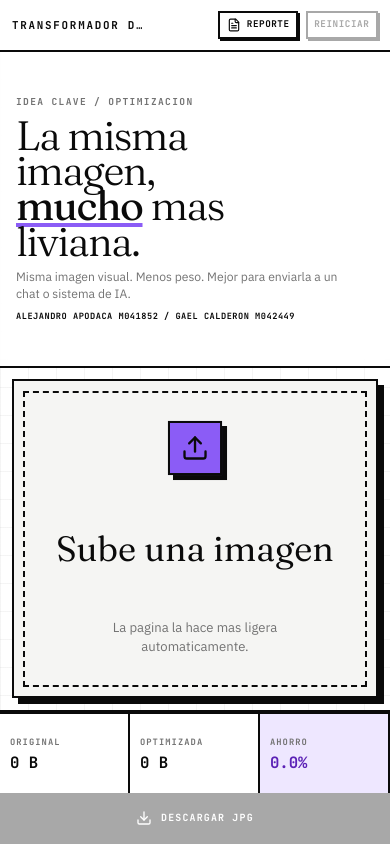
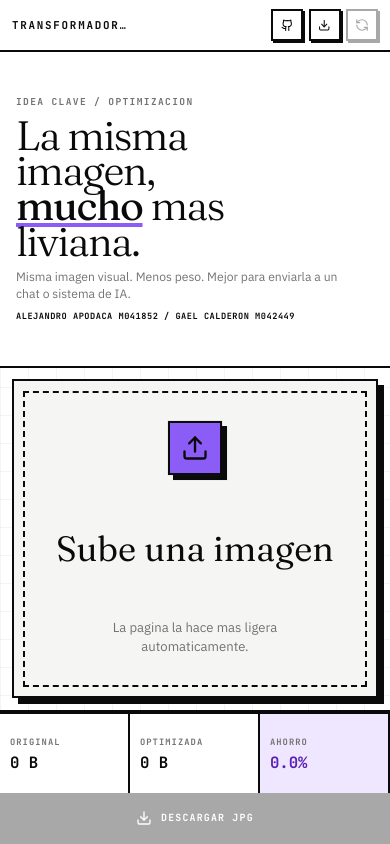
Before and after one commit to apoapps/proyecto-final-procesamiento-digital-senales, a React (Vite) app: page / in a window 390 px wide. Built offline with nearby package versions, Linux system fonts and the light colour scheme.

Commit message:
Add project links and mobile action icons

```diff
--- a/src/App.tsx
+++ b/src/App.tsx
@@ -1,5 +1,5 @@
 import { useRef, useState } from 'react';
-import { Download, FileText, Loader2, Upload } from 'lucide-react';
+import { Download, FileText, Github, Loader2, RefreshCcw, Upload } from 'lucide-react';
 import { formatBytes } from './metrics';
 import { processImageFile, type ProcessedImage, type ProcessingOptions } from './imageProcessing';
 
@@ -70,12 +70,18 @@ export function App() {
           <span>Alejandro Apodaca m041852 / Gael Calderon m042449</span>
         </div>
         <div className="topbar-actions">
+          <a href="https://github.com/apoapps/proyecto-final-procesamiento-digital-senales" target="_blank" rel="noreferrer">
+            <Github className="h-3.5 w-3.5" />
+            <span>GitHub</span>
+          </a>
           <a href="/reporte.pdf" download="reporte-transformador-imagenes.pdf">
-            <FileText className="h-3.5 w-3.5" />
-            Reporte
+            <FileText className="h-3.5 w-3.5 pdf-icon" />
+            <Download className="h-3.5 w-3.5 download-icon" />
+            <span>PDF</span>
           </a>
           <button type="button" onClick={reset} disabled={!image}>
-            Reiniciar
+            <RefreshCcw className="h-3.5 w-3.5" />
+            <span>Reiniciar</span>
           </button>
         </div>
       </header>
--- a/src/styles.css
+++ b/src/styles.css
@@ -127,6 +127,10 @@ button:disabled {
   text-decoration: none;
   cursor: pointer;
   transition: transform 150ms ease, background-color 150ms ease;
+}
+
+.topbar .download-icon {
+  display: none;
 }
 
 .topbar a:hover,
@@ -584,7 +588,7 @@ h1 em {
   }
 
   .topbar p {
-    max-width: 8.6rem;
+    max-width: 7.2rem;
     overflow: hidden;
     text-overflow: ellipsis;
     white-space: nowrap;
@@ -595,15 +599,32 @@ h1 em {
   }
 
   .topbar-actions {
-    gap: 0.45rem;
+    gap: 0.34rem;
   }
 
   .topbar a,
   .topbar button {
-    padding: 0.32rem 0.42rem;
-    font-size: 0.58rem;
+    width: 2rem;
+    height: 2rem;
+    padding: 0.3rem 0.36rem;
+    font-size: 0.54rem;
     letter-spacing: 0.06em;
     box-shadow: 2px 2px 0 var(--foreground);
+  }
+
+  .topbar a svg {
+    width: 0.78rem;
+    height: 0.78rem;
+  }
+
+  .topbar a span,
+  .topbar button span,
+  .topbar .pdf-icon {
+    display: none;
+  }
+
+  .topbar .download-icon {
+    display: block;
   }
 
   .hero {
```
Also changed, not shown: 2 other files (tests, documents, lock files or other folders).
